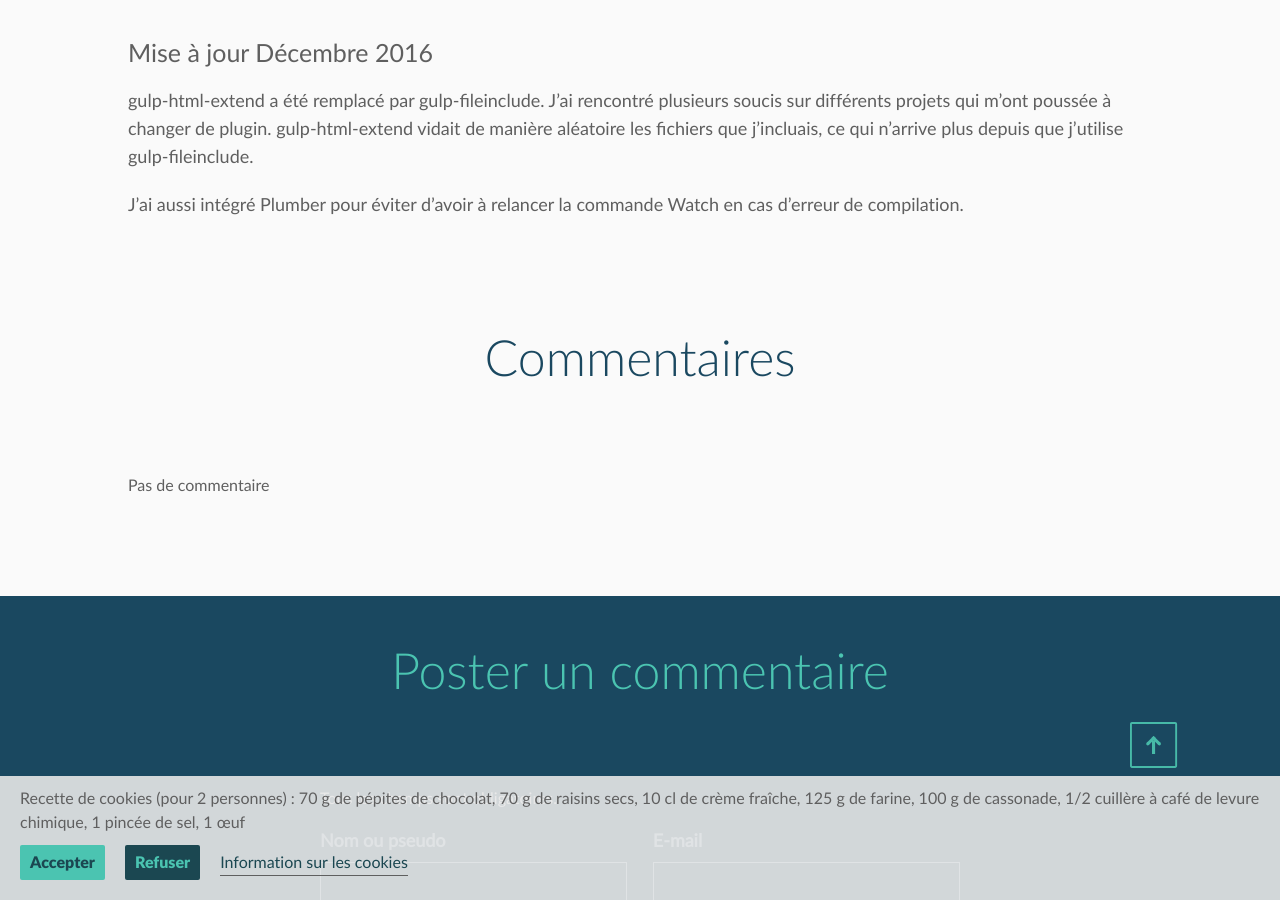
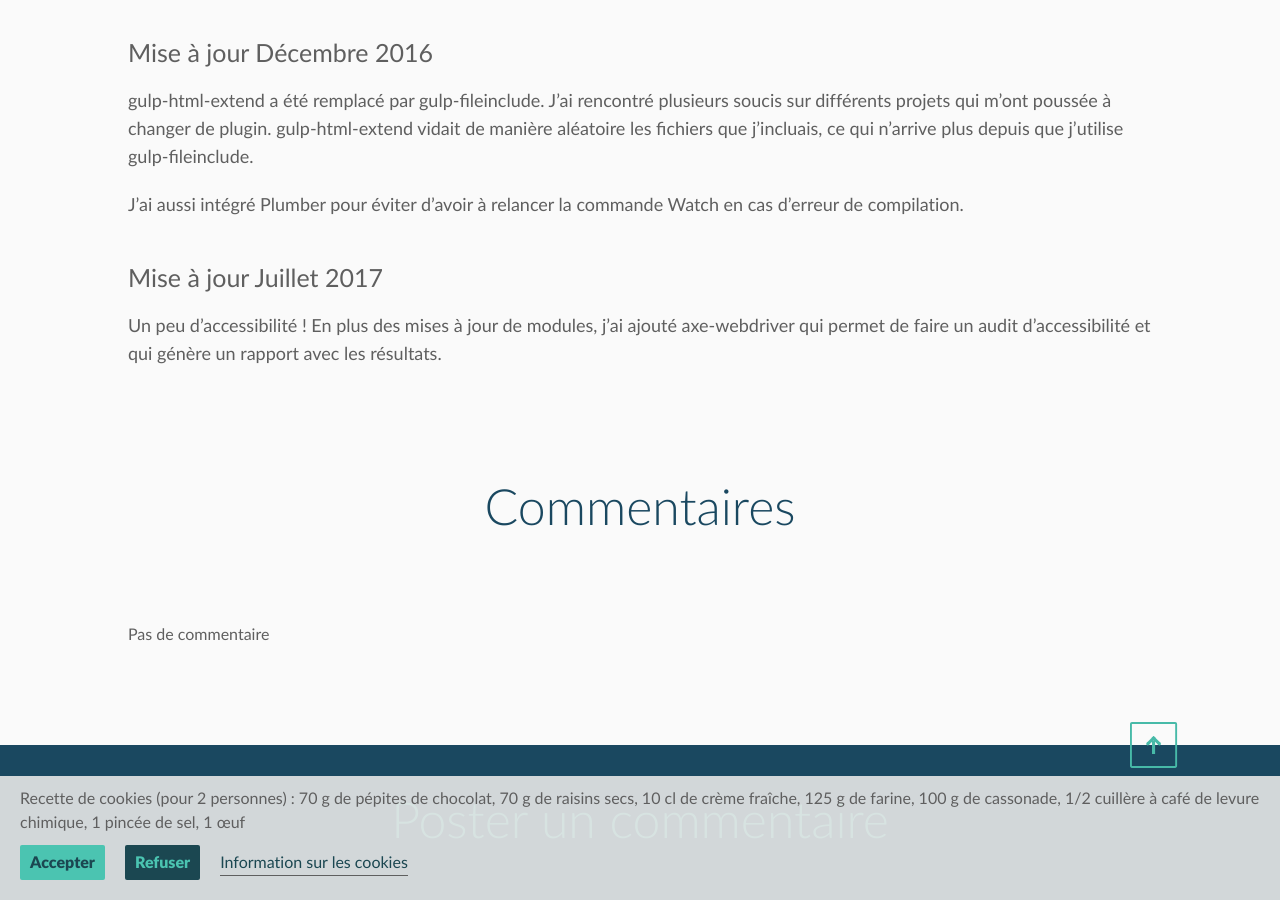
Before and after one commit to lchandelier/portfolio, a Jekyll site: the page built from _posts/blog/2016-05-26-korat.markdown, in a window 1280 px wide and 900 px high, scrolled down 6144 px. Built offline with Jekyll 4.4.1, drawn with Linux system fonts in a browser that asks for light colours; comment, search, counter and statistics services are not loaded.

Commit message:
add july update (axe-webdriver)

```diff
--- a/_posts/blog/2016-05-26-en-korat.markdown
+++ b/_posts/blog/2016-05-26-en-korat.markdown
@@ -210,3 +210,7 @@ Finally, I thank Julien, Michael and Yassine for their suggestions and feedback.
 gulp-html-extend has been replaced by gulp-fileinclude. I've had some issues on several projects that made me change. gulp-html-extend randomly flushed some included files which has never happened again since I use gulp-fileinclude.
 
 I've also included Plumber to avoid relaunching the watch command in case of compiling error.
+
+## Update July 2017
+Accessibility <abbr title="For The WIn">FTW</abbr> !
+In addition to modules upgrades, I've added axe-webdriver which makes an accessibility audit and generate a report.
--- a/_posts/blog/2016-05-26-korat.markdown
+++ b/_posts/blog/2016-05-26-korat.markdown
@@ -211,3 +211,7 @@ Enfin, je remercie Julien, Michael et Yassine pour leurs suggestions et retours.
 gulp-html-extend a été remplacé par gulp-fileinclude. J'ai rencontré plusieurs soucis sur différents projets qui m'ont poussée à changer de plugin. gulp-html-extend vidait de manière aléatoire les fichiers que j'incluais, ce qui n'arrive plus depuis que j'utilise gulp-fileinclude.
 
 J'ai aussi intégré Plumber pour éviter d'avoir à relancer la commande Watch en cas d'erreur de compilation.
+
+## Mise à jour Juillet 2017
+Un peu d'accessibilité !
+En plus des mises à jour de modules, j'ai ajouté axe-webdriver qui permet de faire un audit d'accessibilité et qui génère un rapport avec les résultats.
```
